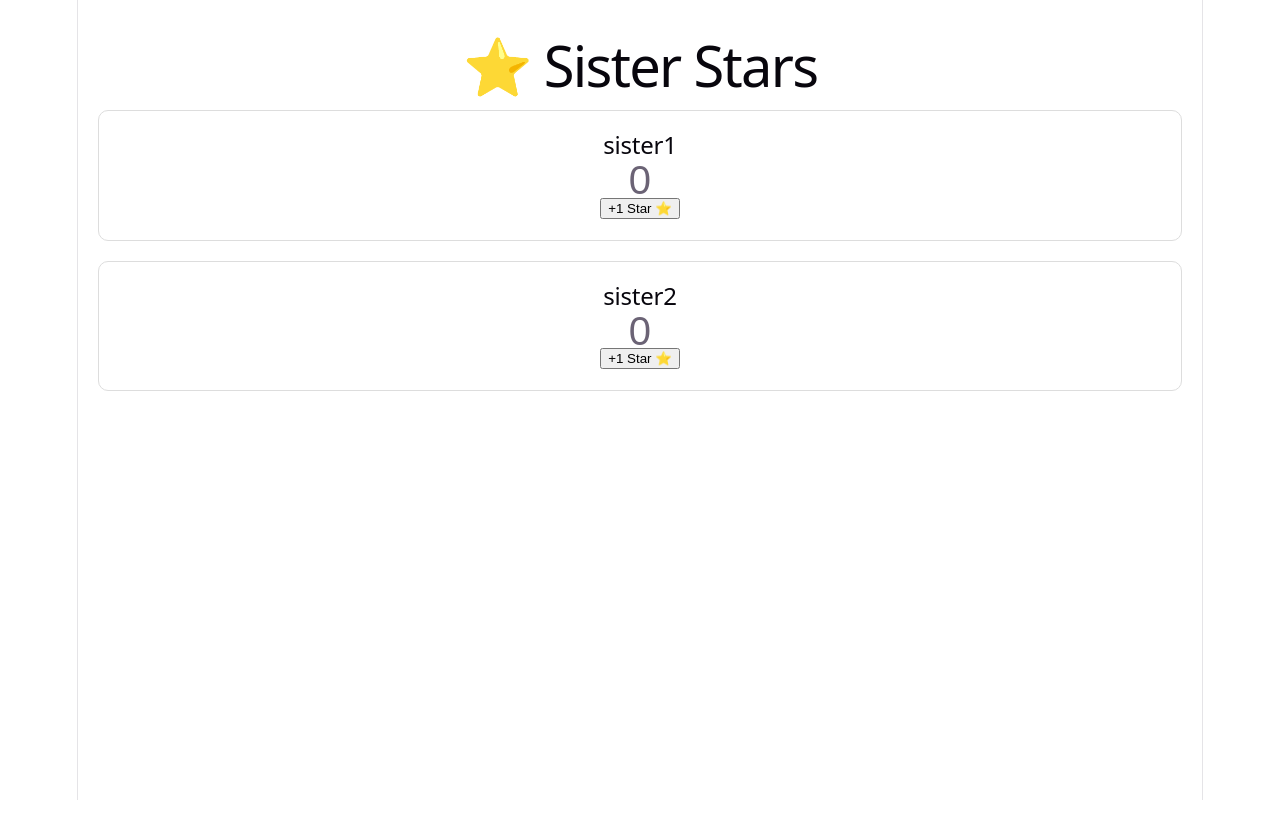
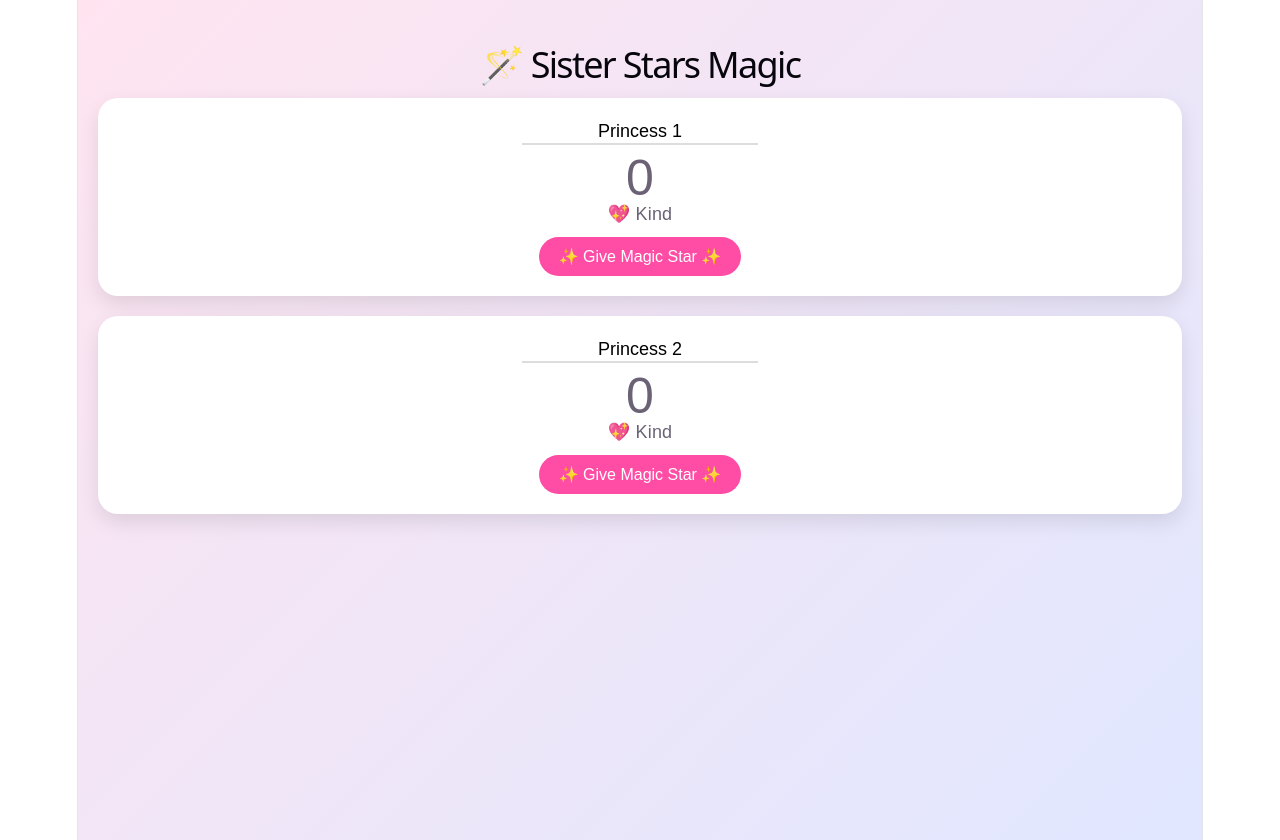
Before and after one commit to leli1982/sister-stars, a React (Vite) app: page / in a window 1280 px wide. Before the commit the page ends 800 px from the top, so only its background shows below. Built offline with nearby package versions, Linux system fonts and the light colour scheme.

Commit message:
magical sister stars app

```diff
--- a/src/App.jsx
+++ b/src/App.jsx
@@ -1,37 +1,90 @@
-import { useState } from "react";
+import { useState, useEffect } from "react";
+import "./index.css";
 
 export default function App() {
-  const [scores, setScores] = useState({ sister1: 0, sister2: 0 });
+  const [players, setPlayers] = useState([
+    { id: "p1", name: "Princess 1", score: 0 },
+    { id: "p2", name: "Princess 2", score: 0 },
+  ]);
 
-  const addStar = (key) => {
-    setScores((prev) => ({
-      ...prev,
-      [key]: prev[key] + 1,
-    }));
+  // Load saved data
+  useEffect(() => {
+    const saved = localStorage.getItem("sisterStarsMagic");
+    if (saved) setPlayers(JSON.parse(saved));
+  }, []);
 
-    alert("⭐ Star added!");
+  // Save data
+  useEffect(() => {
+    localStorage.setItem("sisterStarsMagic", JSON.stringify(players));
+  }, [players]);
+
+  const getLevel = (score) => {
+    if (score >= 50) return "👑 Queen";
+    if (score >= 20) return "🌟 Hero";
+    if (score >= 10) return "✨ Star";
+    return "💖 Kind";
+  };
+
+  const addStar = (id) => {
+    setPlayers((prev) =>
+      prev.map((p) =>
+        p.id === id ? { ...p, score: p.score + 1 } : p
+      )
+    );
+
+    // magical sound
+    const audio = new Audio(
+      "https://actions.google.com/sounds/v1/ambiences/magical_chime.ogg"
+    );
+    audio.play().catch(() => {});
+
+    // pop animation
+    const el = document.getElementById(id);
+    if (el) {
+      el.classList.add("pop");
+      setTimeout(() => el.classList.remove("pop"), 300);
+    }
+
+    createSparkle();
+  };
+
+  const updateName = (id, newName) => {
+    setPlayers((prev) =>
+      prev.map((p) =>
+        p.id === id ? { ...p, name: newName } : p
+      )
+    );
+  };
+
+  // ✨ sparkles
+  const createSparkle = () => {
+    const sparkle = document.createElement("div");
+    sparkle.className = "sparkle";
+    sparkle.style.left = Math.random() * 100 + "vw";
+    sparkle.style.top = Math.random() * 100 + "vh";
+    document.body.appendChild(sparkle);
+
+    setTimeout(() => sparkle.remove(), 1000);
   };
 
   return (
-    <div style={{ fontFamily: "Arial", padding: 20 }}>
-      <h1>⭐ Sister Stars</h1>
+    <div className="app">
+      <h1 className="title">🪄 Sister Stars Magic</h1>
 
-      {["sister1", "sister2"].map((key) => (
-        <div
-          key={key}
-          style={{
-            border: "1px solid #ddd",
-            padding: 20,
-            marginBottom: 20,
-            borderRadius: 10,
-          }}
-        >
-          <h2>{key}</h2>
+      {players.map((p) => (
+        <div key={p.id} id={p.id} className="card">
+          <input
+            className="nameInput"
+            value={p.name}
+            onChange={(e) => updateName(p.id, e.target.value)}
+          />
 
-          <div style={{ fontSize: 40 }}>{scores[key]}</div>
+          <div className="score">{p.score}</div>
 
-          <button onClick={() => addStar(key)}>
-            +1 Star ⭐
+          <div className="level">{getLevel(p.score)}</div>
+
+          <button className="button" onClick={() => addStar(p.id)}>
+            ✨ Give Magic Star ✨
           </button>
         </div>
       ))}
--- a/src/index.css
+++ b/src/index.css
@@ -109,3 +109,99 @@ code {
   padding: 4px 8px;
   background: var(--code-bg);
 }
+
+.pop {
+  animation: pop 0.3s ease;
+}
+
+@keyframes pop {
+  0% { transform: scale(1); }
+  50% { transform: scale(1.15); }
+  100% { transform: scale(1); }
+}
+
+/* background */
+.app {
+  font-family: Arial;
+  padding: 20px;
+  min-height: 100vh;
+  text-align: center;
+  background: linear-gradient(135deg, #ffe4f0, #e0e7ff);
+  overflow: hidden;
+}
+
+/* title */
+.title {
+  font-size: 36px;
+  margin-bottom: 20px;
+}
+
+/* cards */
+.card {
+  background: white;
+  padding: 20px;
+  margin-bottom: 20px;
+  border-radius: 20px;
+  box-shadow: 0 8px 20px rgba(0,0,0,0.1);
+  transition: transform 0.2s;
+}
+
+/* name input */
+.nameInput {
+  font-size: 18px;
+  text-align: center;
+  border: none;
+  border-bottom: 2px solid #ddd;
+  margin-bottom: 10px;
+  outline: none;
+}
+
+/* score */
+.score {
+  font-size: 50px;
+  margin: 10px 0;
+}
+
+/* level */
+.level {
+  font-size: 18px;
+  margin-bottom: 10px;
+}
+
+/* button */
+.button {
+  padding: 10px 20px;
+  font-size: 16px;
+  border-radius: 25px;
+  border: none;
+  background: #ff4da6;
+  color: white;
+  cursor: pointer;
+}
+
+/* pop animation */
+.pop {
+  animation: pop 0.3s ease;
+}
+
+@keyframes pop {
+  0% { transform: scale(1); }
+  50% { transform: scale(1.15); }
+  100% { transform: scale(1); }
+}
+
+/* sparkle effect */
+.sparkle {
+  position: fixed;
+  width: 8px;
+  height: 8px;
+  background: white;
+  border-radius: 50%;
+  box-shadow: 0 0 10px #fff, 0 0 20px #ff4da6;
+  animation: sparkleAnim 1s linear forwards;
+}
+
+@keyframes sparkleAnim {
+  0% { transform: scale(0); opacity: 1; }
+  100% { transform: scale(3); opacity: 0; }
+}
```
